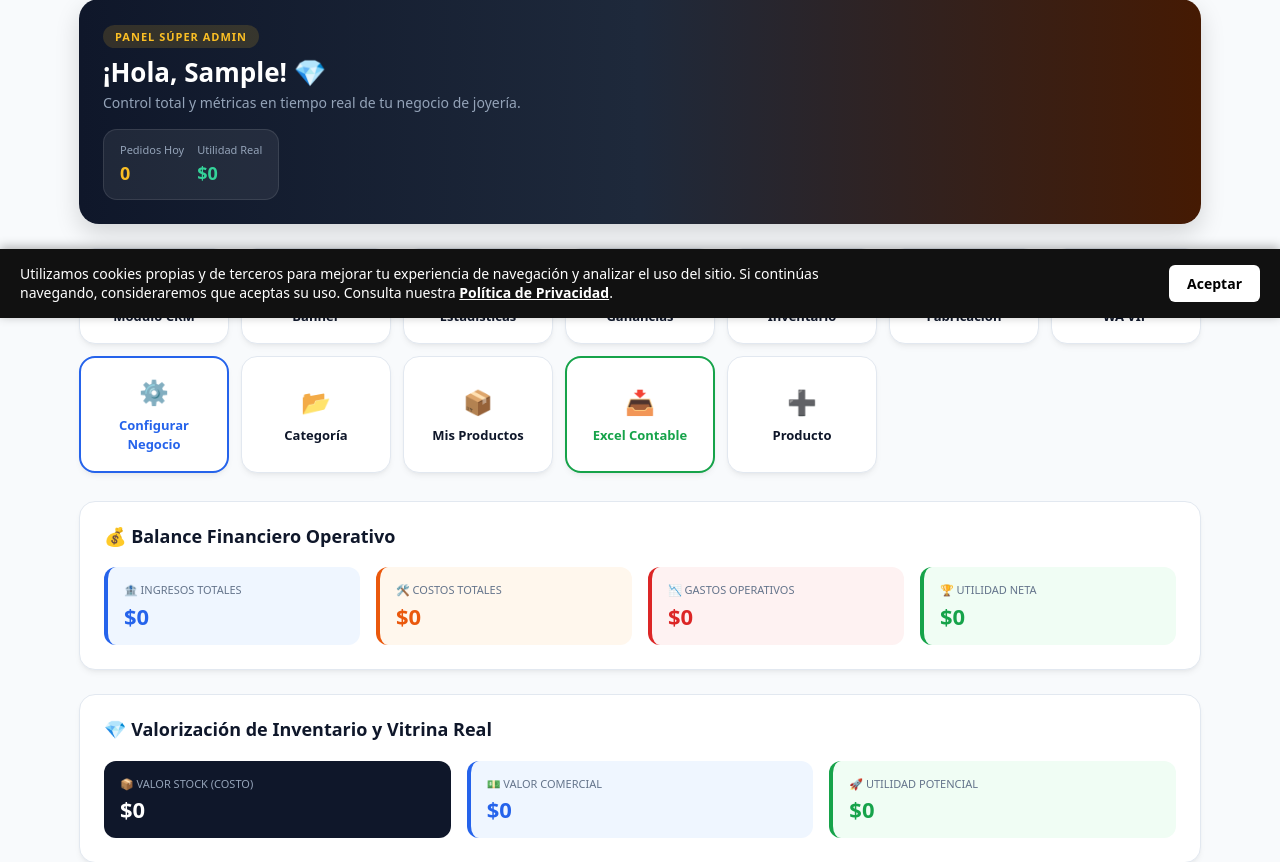
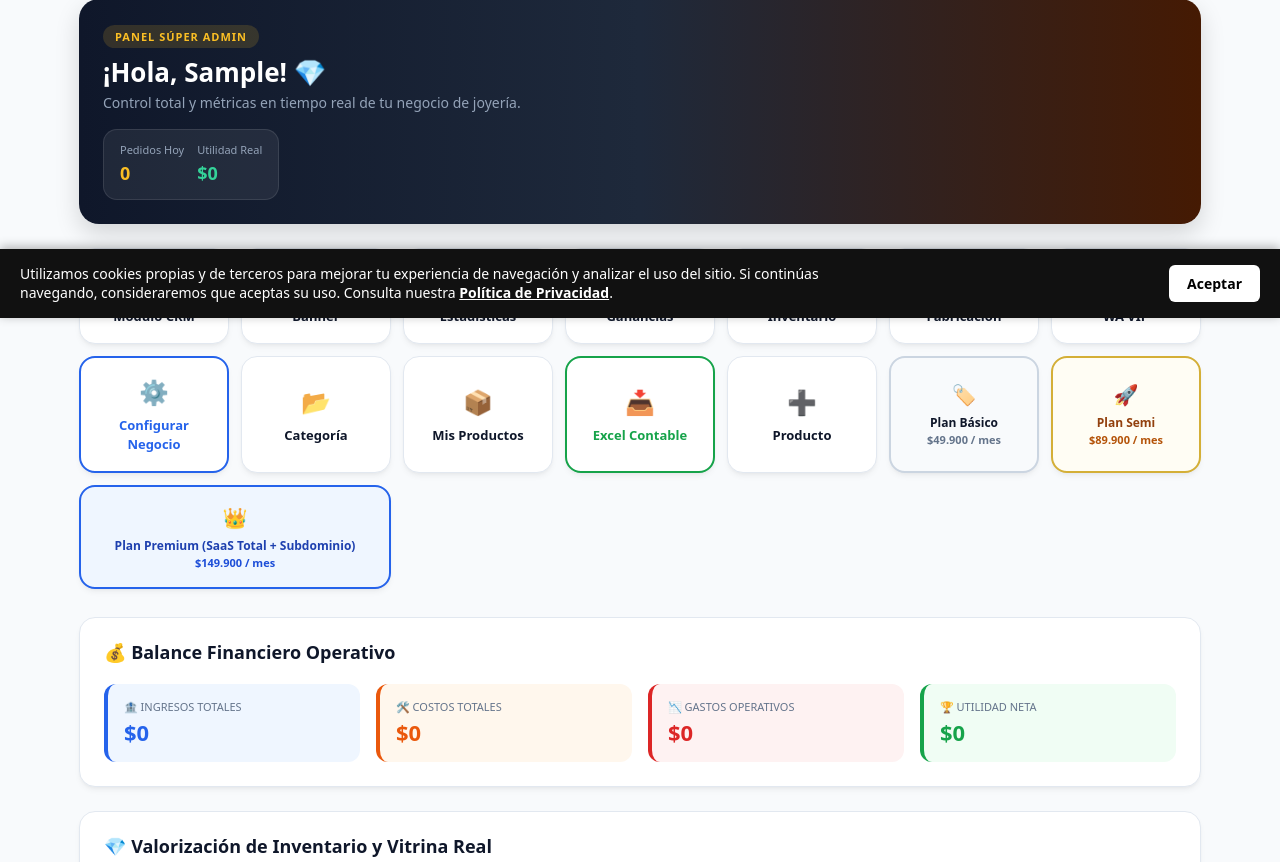
Before and after one commit to pacho66/joyasapp, a Django app: page /dashboard/ in a window 1280 px wide. Shown: the part 482-1344 px from the top of the page. Run offline with Django 5.2, Linux system fonts and the light colour scheme; the visitor is signed in with stand-in values (Sample User, id 1); data comes from the database, SQL or seed files in the repository; data that the repository does not hold is empty.

Commit message:
feat(pasarela): integrar cobro de planes SaaS con Wompi y actualizar vistas

```diff
--- a/productos/templates/dashboard.html
+++ b/productos/templates/dashboard.html
@@ -249,7 +249,7 @@ td {
         </div>
     </section>
 
-    <!-- 3. TARJETAS EN CUADRÍCULA DE ACCIÓN RÁPIDA (CON CONFIGURACIÓN DE NEGOCIO) -->
+    <!-- 3. TARJETAS EN CUADRÍCULA DE ACCIÓN RÁPIDA Y PLANES SAAS -->
     <div class="grid-tarjetas-accion">
         <a href="{% url 'panel_crm' %}" class="card-accion">
             <div style="font-size: 24px; margin-bottom: 6px;">🎯</div>
@@ -301,6 +301,23 @@ td {
         <a href="{% url 'crear_producto' %}" class="card-accion">
             <div style="font-size: 24px; margin-bottom: 6px;">➕</div>
             <span style="font-size: 13px; font-weight: 700; color: #0f172a;">Producto</span>
+        </a>
+
+        <!-- 👑 TARJETAS DE PLANES Y SUSCRIPCIÓN WOMPI UNIFICADAS -->
+        <a href="{% url 'pagar_plan' 'basico' %}" class="card-accion" style="border: 2px solid #cbd5e1; background: #f8fafc;">
+            <div style="font-size: 20px; margin-bottom: 4px;">🏷️</div>
+            <span style="font-size: 12px; font-weight: 800; color: #0f172a;">Plan Básico</span>
+            <span style="font-size: 11px; color: #64748b; font-weight: 600;">$49.900 / mes</span>
+        </a>
+        <a href="{% url 'pagar_plan' 'semi' %}" class="card-accion" style="border: 2px solid #d4af37; background: #fffdf4;">
+            <div style="font-size: 20px; margin-bottom: 4px;">🚀</div>
+            <span style="font-size: 12px; font-weight: 800; color: #92400e;">Plan Semi</span>
+            <span style="font-size: 11px; color: #b45309; font-weight: 600;">$89.900 / mes</span>
+        </a>
+        <a href="{% url 'pagar_plan' 'premium' %}" class="card-accion" style="border: 2px solid #2563eb; background: #eff6ff; grid-column: span 2;">
+            <div style="font-size: 20px; margin-bottom: 4px;">👑</div>
+            <span style="font-size: 12px; font-weight: 800; color: #1e40af;">Plan Premium (SaaS Total + Subdominio)</span>
+            <span style="font-size: 11px; color: #1d4ed8; font-weight: 600;">$149.900 / mes</span>
         </a>
     </div>
 
--- a/productos/urls.py
+++ b/productos/urls.py
@@ -13,6 +13,7 @@ from .views import contabilidad
 from .views.catalogo import catalogo_tienda
 from django.views.generic import TemplateView
 from .views.dashboard import crear_empleado_tienda
+from .views import pagar_plan, webhook_wompi_planes
 
 urlpatterns = [
 
@@ -80,6 +81,11 @@ urlpatterns = [
     path('pago-fallido/<uuid:token>/', checkout.pago_fallido, name='pago_fallido'),
 
     # ===============================
+    # 👑 PLANES / SUSCRIPCIONES SAAS (JOYASAPP)
+    # ===============================
+    path('planes/pagar/<str:plan_slug>/', checkout.iniciar_pago_suscripcion_wompi, name='pagar_plan'),
+    path('api/webhook/wompi/suscripciones/', checkout.webhook_wompi_suscripciones, name='webhook_wompi_planes'),
+    # ===============================
     # 💳 WEBHOOKS AUTOMÁTICOS
     # ===============================
     path('webhooks/mercadopago/<uuid:profile_uuid>/', checkout.webhook_mercadopago, name='webhook_mercadopago'),
--- a/productos/views/checkout.py
+++ b/productos/views/checkout.py
@@ -751,3 +751,127 @@ def pago_fallido(request, token):
         'status': request.GET.get('status'),
     }
     return render(request, 'pago_fallido.html', context)
+
+# =========================================================================
+# 👑 PASARELA DE PAGOS WOMPI - SUSCRIPCIONES SAAS (JOYASAPP)
+# =========================================================================
+
+PLANES_SAAS = {
+    'basico': {
+        'nombre': 'Plan Básico - JoyasApp',
+        'precio_centavos': 4990000, # $49.900 COP
+    },
+    'semi': {
+        'nombre': 'Plan Semi - JoyasApp',
+        'precio_centavos': 8990000, # $89.900 COP
+    },
+    'premium': {
+        'nombre': 'Plan Premium - JoyasApp',
+        'precio_centavos': 14990000, # $149.900 COP
+    }
+}
+
+def iniciar_pago_suscripcion_wompi(request, plan_slug):
+    """
+    Inicia el pago del plan SaaS de JoyasApp mediante el widget de Wompi.
+    Ruta sugerida: /suscripcion/pagar/<str:plan_slug>/
+    """
+    if not request.user.is_authenticated:
+        return redirect('login')
+
+    if plan_slug not in PLANES_SAAS:
+        messages.error(request, "El plan seleccionado no es válido.")
+        return redirect('dashboard') # O la vista de planes de tu SaaS
+
+    plan_info = PLANES_SAAS[plan_slug]
+    perfil, _ = Perfil.objects.get_or_create(user=request.user)
+
+    # Generamos una referencia única para la suscripción
+    import uuid
+    referencia_suscripcion = f"SUB-{request.user.id}-{uuid.uuid4().hex[:8].upper()}"
+
+    # Guardamos temporalmente en sesión o en una tabla de pagos de suscripción si lo deseas,
+    # o usamos las credenciales globales de Wompi de la plataforma para recibir el pago del SaaS.
+    wompi_public_key = getattr(settings, 'WOMPI_PUBLIC_KEY_PLATAFORMA', 'pub_prod_TU_LLAVE_PUBLICA_AQUI')
+
+    redirect_url = request.build_absolute_uri(reverse('suscripcion_exitosa'))
+    redirect_url_encoded = quote(redirect_url, safe='')
+
+    checkout_url = (
+        "https://checkout.wompi.co/p/"
+        f"?public-key={wompi_public_key.strip()}"
+        f"&currency=COP"
+        f"&amount-in-cents={plan_info['precio_centavos']}"
+        f"&reference={referencia_suscripcion}"
+        f"&redirect-url={redirect_url_encoded}"
+        f"&collect-customer-email=true"
+    )
+
+    # Opcional: puedes guardar la referencia pendiente en el perfil o un modelo de TransaccionSuscripcion
+    perfil.ultima_referencia_pago = referencia_suscripcion
+    perfil.plan_pendiente = plan_slug
+    perfil.save()
+
+    return redirect(checkout_url)
+
+
+@csrf_exempt
+def webhook_wompi_suscripciones(request):
+    """
+    Webhook exclusivo para recibir la confirmación de pago de las suscripciones de JoyasApp.
+    Actualiza la vigencia del perfil por 30 días adicionales de forma automática.
+    """
+    if request.method != 'POST':
+        return HttpResponse("Método no permitido", status=405)
+
+    try:
+        data = json.loads(request.body)
+        transaccion = data.get('data', {}).get('transaction', {})
+        referencia_orden = transaccion.get('reference', '')
+        estado_wompi = transaccion.get('status')
+
+        # Validamos que sea una referencia de suscripción de nuestro SaaS
+        if referencia_orden.startswith("SUB-") and estado_wompi == 'APPROVED':
+            # Extraemos el ID de usuario desde la referencia (ej: SUB-5-A1B2C3D4 -> ID 5)
+            partes = referencia_orden.split('-')
+            if len(partes) >= 2:
+                user_id = partes[1]
+                from django.contrib.auth.models import User
+                from django.utils import timezone
+                from datetime import timedelta
+
+                usuario = User.objects.filter(id=user_id).first()
+                if usuario:
+                    perfil, _ = Perfil.objects.get_or_create(user=usuario)
+
+                    # Determinamos qué plan pagó basándonos en el monto o en la referencia guardada
+                    monto_en_centavos = transaccion.get('amount_in_cents', 0)
+
+                    plan_asignado = 'basico'
+                    if monto_en_centavos == 8990000:
+                        plan_asignado = 'semi'
+                    elif monto_en_centavos == 14990000:
+                        plan_asignado = 'premium'
+
+                    # Actualizamos la vigencia sumando 30 días
+                    hoy = timezone.now()
+                    if perfil.fecha_expiracion_suscripcion and perfil.fecha_expiracion_suscripcion > hoy:
+                        perfil.fecha_expiracion_suscripcion += timedelta(days=30)
+                    else:
+                        perfil.fecha_expiracion_suscripcion = hoy + timedelta(days=30)
+
+                    perfil.plan_activo = plan_asignado
+                    perfil.suscripcion_activa = True
+                    perfil.save()
+
+        return HttpResponse("Webhook suscripción recibido", status=200)
+
+    except Exception as e:
+        print(f"💥 Error en Webhook Wompi Suscripciones: {str(e)}")
+        return HttpResponse("Error interno procesado", status=200)
+
+
+def suscripcion_exitosa(request):
+    """Vista de retorno cuando el dueño de la joyería paga su plan de JoyasApp con éxito"""
+    messages.success(request, "¡Felicidades! Tu suscripción ha sido activada/renovada exitosamente por 30 días.")
+    return redirect('dashboard') # Ajusta a la vista principal del panel de administración del SaaS
```
Also changed, not shown: productos/templates/landing_saas.html (+15 -4 lines).
